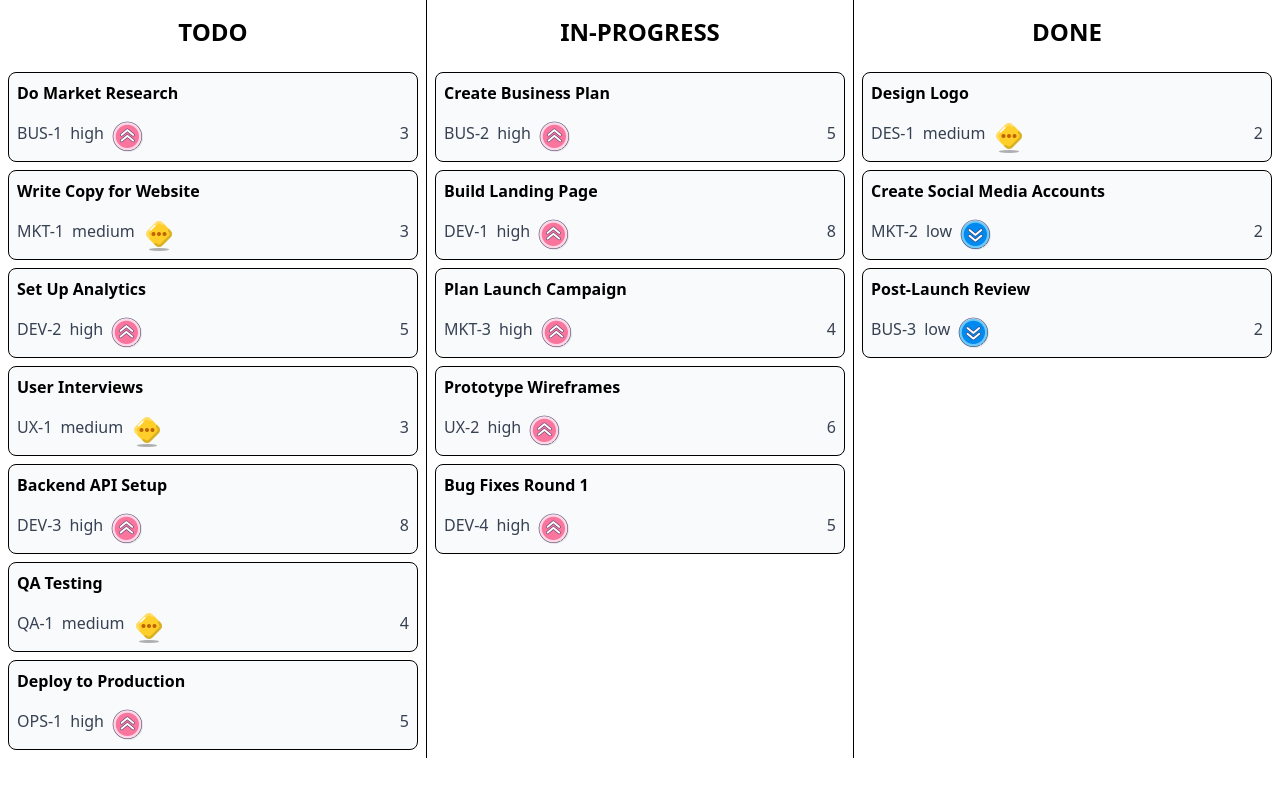
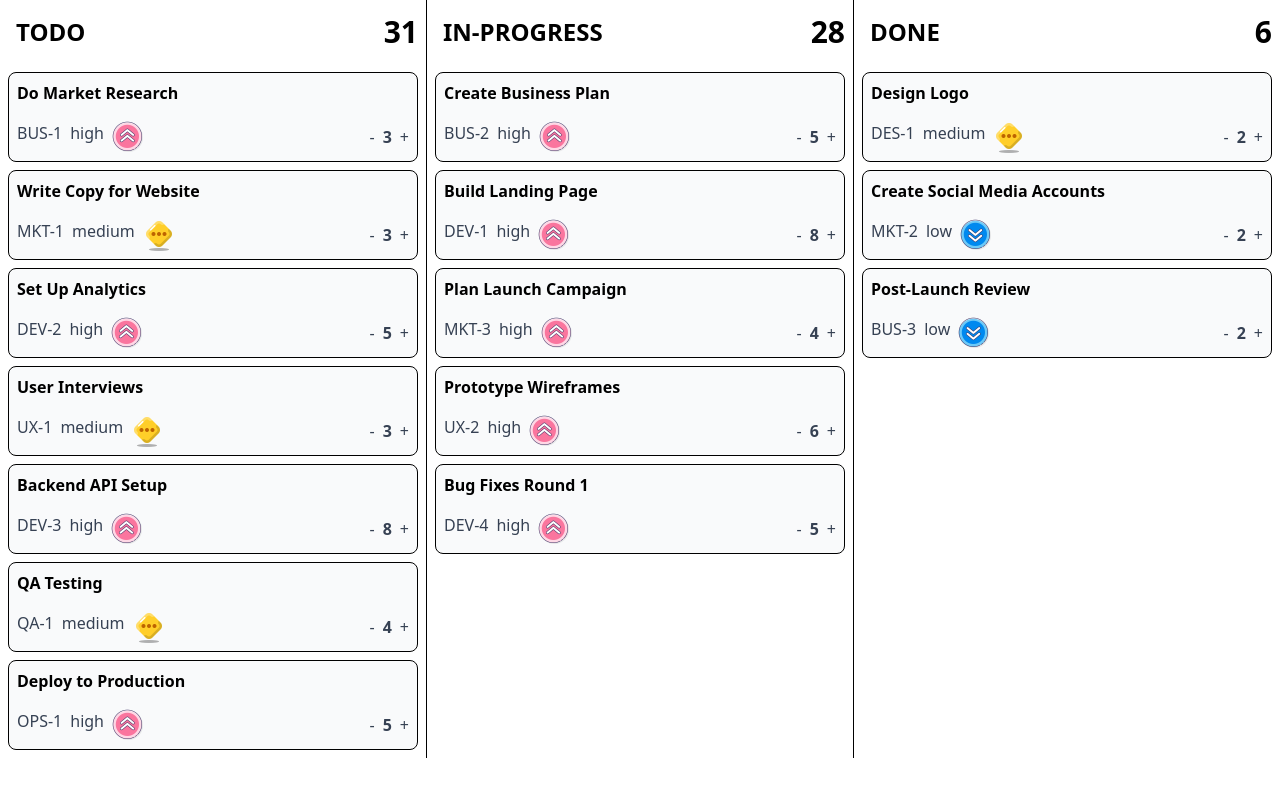
Before and after one commit to AntonyLukeP/advanced_js, a React (Vite) app in the folder Kanban-board/: page / in a window 1280 px wide. Shown: the top 796 px of the page. Built offline with nearby package versions, Linux system fonts and the light colour scheme.

Commit message:
update points

```diff
--- a/Kanban-board/src/App.jsx
+++ b/Kanban-board/src/App.jsx
@@ -1,8 +1,10 @@
+import { useState } from "react";
 import TaskCard from "./components/TaskCard"
-import { tasks, statuses } from './data/task-data'
+import { tasks as initialTasks, statuses } from './data/task-data'
 
 function App() {
 
+  const [ tasks, setTasks ] = useState(initialTasks);
   const columns = statuses.map((status)=>
   {
     const tasksInColumn = tasks.filter((task)=>task.status === status);
@@ -11,16 +13,36 @@ function App() {
       tasks: tasksInColumn
     }
   })
+  const updatedTaskPoints = ((tasktoupdate,newpoints)=>{
+    if(newpoints < 0)
+    return;
+      setTasks((prev)=>
+          prev.map((task)=>
+            task.id === tasktoupdate.id?
+            {
+              ...task, points : newpoints
+            }
+          : task
+          )
+      )
+
+  }
+  )
   return (
     <div className="flex w-screen divide-x ">
         { columns.map((column)=>
         (
            <div className="flex-1" >
+            <div className="flex justify-between text-3xl font-bold items-center mr-2" >
             <h1 className="text-center font-bold p-4 uppercase text-2xl"  >{column.status}</h1>
-           {column.tasks.map((task)=>
+            <h6>{column.tasks.reduce((sum,task)=>sum+task.points,0)}</h6>
+            </div>
+            <div>
+              {column.tasks.map((task)=>
            (
-            <TaskCard task={task} />
+            <TaskCard task={task} updateTaskPoints={updatedTaskPoints} />
            ))}
+            </div>
            </div>
         )) }
     </div>
--- a/Kanban-board/src/components/TaskCard.jsx
+++ b/Kanban-board/src/components/TaskCard.jsx
@@ -4,7 +4,8 @@ import  high  from "../assets/high.png"
 import  medium  from "../assets/medium.png"
 import  low  from "../assets/low.png"
 
-const TaskCard = ({task} ) => {
+const TaskCard = ({task,updateTaskPoints} ) => {
+    const points = task.points
   return (
     <div className='border rounded-lg px-2 m-2 bg-gray-50' >
         <div className='text-base font-semibold py-2' >
@@ -20,9 +21,11 @@ const TaskCard = ({task} ) => {
             {task.priority === 'medium' && <img src={medium} alt="medium" className='inline w-8' /> }
             {task.priority === 'low' && <img src={low} alt="low" className='inline w-8' /> }
             </div>
-            <span>
-                {task.points}
-            </span>
+            <div className='flex gap-2 items-center' >
+                <button onClick={()=>updateTaskPoints(task,points-1)} >-</button>
+                <span className='font-bold' >{task.points}</span>
+                <button onClick={()=>updateTaskPoints(task,points+1)} >+</button>
+            </div>
         </div>
 
     </div>
```
